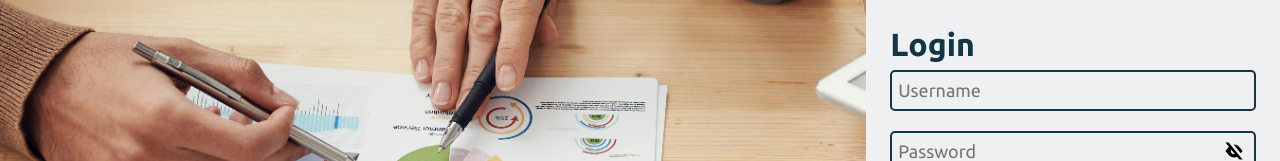
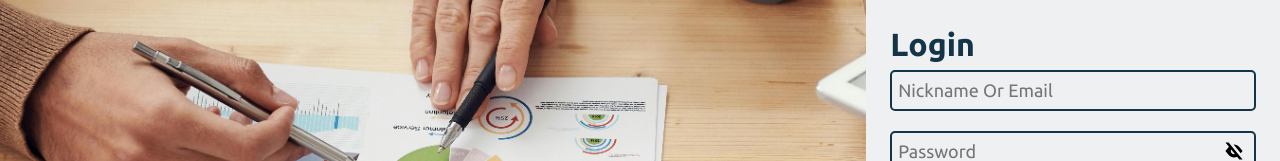
Before and after one commit to alexhetley6107/pyd, an Angular app: page /login in a window 1280 px wide. Shown: the part 278-439 px from the top of the page. Built offline with nearby package versions, Linux system fonts and the light colour scheme.

Commit message:
[PYD] Update login

```diff
--- a/src/app/styles/styles.scss
+++ b/src/app/styles/styles.scss
@@ -1,6 +1,6 @@
-@import 'fonts';
-@import 'helpers';
-@import 'animation';
+@use 'fonts';
+@use 'helpers';
+@use 'animation';
 
 *,
 *:before,
--- a/src/pages/login/login.component.html
+++ b/src/pages/login/login.component.html
@@ -7,7 +7,11 @@
   <h1 class="">Login</h1>
 
   <div class="">
-    <ui-input formControlName="username" placeholder="Username" [error]="usernameError"></ui-input>
+    <ui-input
+      formControlName="login"
+      placeholder="Nickname Or Email"
+      [error]="loginError"
+    ></ui-input>
     <ui-input
       formControlName="password"
       placeholder="Password"
--- a/src/pages/login/login.component.ts
+++ b/src/pages/login/login.component.ts
@@ -27,7 +27,7 @@ export class LoginComponent {
   isLoading = false;
 
   form!: FormGroup<{
-    username: FormControl<string>;
+    login: FormControl<string>;
     password: FormControl<string>;
   }>;
 
@@ -42,12 +42,12 @@ export class LoginComponent {
     }
 
     this.form = this.fb.group({
-      username: this.fb.control('', [Validators.required]),
+      login: this.fb.control('', [Validators.required]),
       password: this.fb.control('', [Validators.required]),
     });
   }
-  get usernameError(): string | null {
-    return getError(this.form.get('username'), 'Username');
+  get loginError(): string | null {
+    return getError(this.form.get('login'), 'login');
   }
   get passwordError(): string | null {
     return getError(this.form.get('password'), 'Password');
@@ -60,12 +60,12 @@ export class LoginComponent {
     }
     this.isLoading = true;
 
-    const userName = this.form.value.username ?? '';
+    const login = this.form.value.login ?? '';
     const password = this.form.value.password ?? '';
 
-    this.auth.login(userName, password).subscribe({
+    this.auth.login(login, password).subscribe({
       next: (res) => {
-        this.toast.add(`Welcome ${res.userName}`);
+        this.toast.add(`Welcome ${res.nickname}`);
         this.router.navigate(['agile-board']);
       },
       error: (err) => {
--- a/src/pages/signup/signup.component.html
+++ b/src/pages/signup/signup.component.html
@@ -6,7 +6,7 @@
 >
   <h1 class="">Sign up</h1>
   <div class="">
-    <ui-input formControlName="username" [error]="usernameError" placeholder="Username"></ui-input>
+    <ui-input formControlName="nickname" [error]="nicknameError" placeholder="nickname"></ui-input>
     <ui-input
       formControlName="email"
       [error]="emailError"
--- a/src/pages/signup/signup.component.ts
+++ b/src/pages/signup/signup.component.ts
@@ -28,7 +28,7 @@ export class SignupComponent {
   isLoading = false;
 
   form!: FormGroup<{
-    username: FormControl<string>;
+    nickname: FormControl<string>;
     email: FormControl<string>;
     password: FormControl<string>;
     confirmPassword: FormControl<string>;
@@ -46,7 +46,7 @@ export class SignupComponent {
 
     this.form = this.fb.group(
       {
-        username: this.fb.control('', [
+        nickname: this.fb.control('', [
           Validators.required,
           Validators.minLength(3),
           Validators.maxLength(20),
@@ -63,8 +63,8 @@ export class SignupComponent {
       { validators: matchPasswords('password', 'confirmPassword') }
     );
   }
-  get usernameError(): string | null {
-    return getError(this.form.get('username'), 'Username');
+  get nicknameError(): string | null {
+    return getError(this.form.get('nickname'), 'nickname');
   }
   get emailError(): string | null {
     return getError(this.form.get('email'), 'Email');
@@ -89,13 +89,13 @@ export class SignupComponent {
 
     this.isLoading = true;
 
-    const userName = this.form.value.username ?? '';
+    const nickname = this.form.value.nickname ?? '';
     const email = this.form.value.email ?? '';
     const password = this.form.value.password ?? '';
 
-    this.auth.signup(userName, email, password).subscribe({
+    this.auth.signup(nickname, email, password).subscribe({
       next: (res) => {
-        this.toast.add(`Welcome ${res.userName}`);
+        this.toast.add(`Welcome ${res.nickname}`);
         this.router.navigate(['dashboard']);
       },
       error: (err) => {
--- a/src/shared/services/auth.service.ts
+++ b/src/shared/services/auth.service.ts
@@ -12,8 +12,8 @@ export class AuthService {
 
   constructor(private http: HttpClient) {}
 
-  login(userName: string, password: string) {
-    const body = { userName, password };
+  login(login: string, password: string) {
+    const body = { login, password };
     return this.http.post<User>(API.login, body).pipe(
       tap((user) => {
         this.user = user;
@@ -22,8 +22,8 @@ export class AuthService {
     );
   }
 
-  signup(userName: string, email: string, password: string) {
-    const body = { userName, email, password };
+  signup(nickname: string, email: string, password: string) {
+    const body = { nickname, email, password };
     return this.http.post<User>(API.signup, body).pipe(
       tap((user) => {
         this.user = user;
--- a/src/shared/types/user.ts
+++ b/src/shared/types/user.ts
@@ -1,6 +1,6 @@
 export type User = {
   id: string;
-  userName: string;
+  nickname: string;
   email: string;
   loginInfo: LoginInfo;
 };
--- a/src/widgets/main-layout/top-bar/top-bar.component.ts
+++ b/src/widgets/main-layout/top-bar/top-bar.component.ts
@@ -19,7 +19,7 @@ export class TopBarComponent {
 
     if (!user) return 'U';
 
-    return user?.userName
+    return user?.nickname
       .split(' ')
       .map((name) => name[0].toLocaleUpperCase())
       .join('');
```
